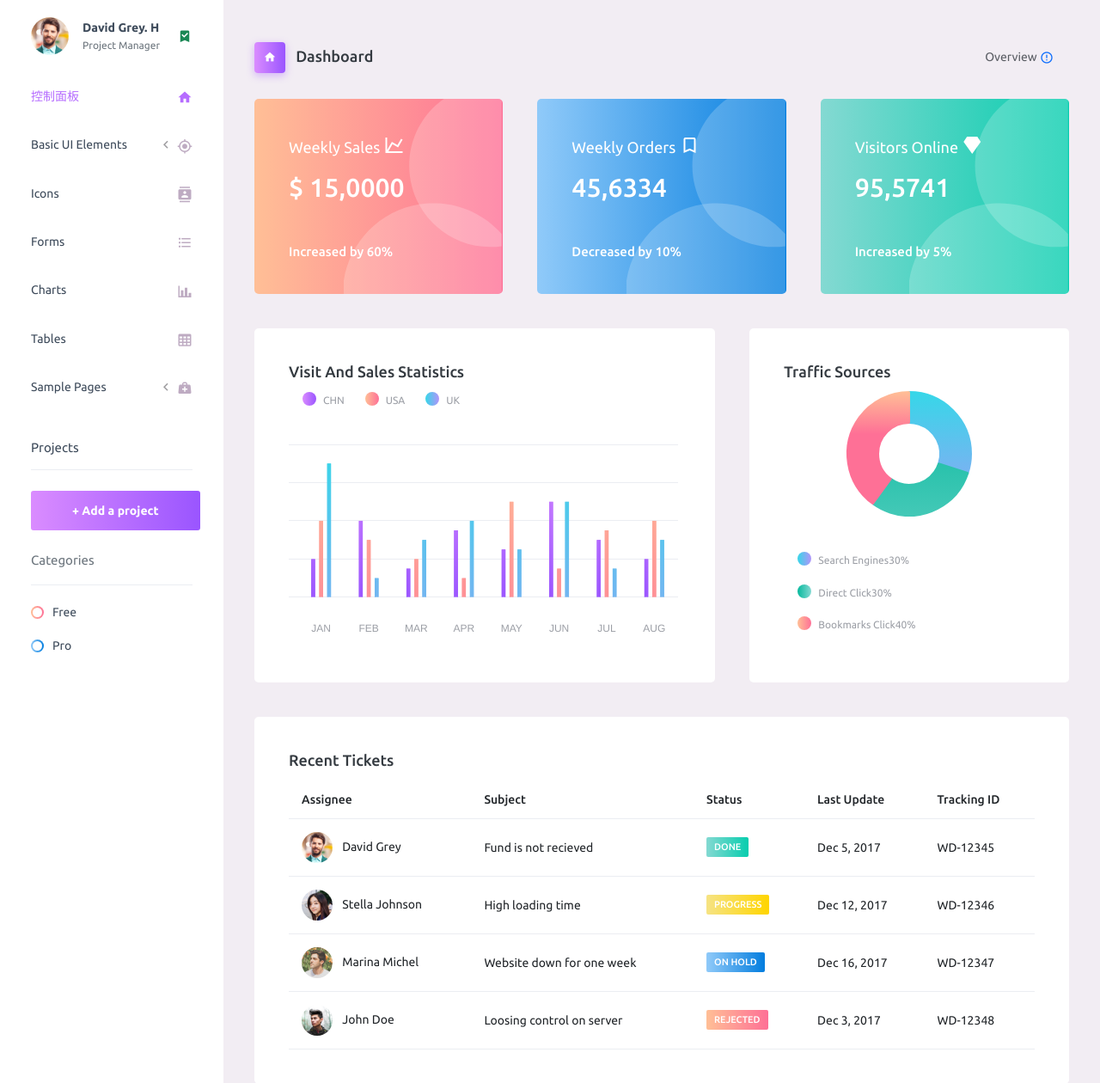
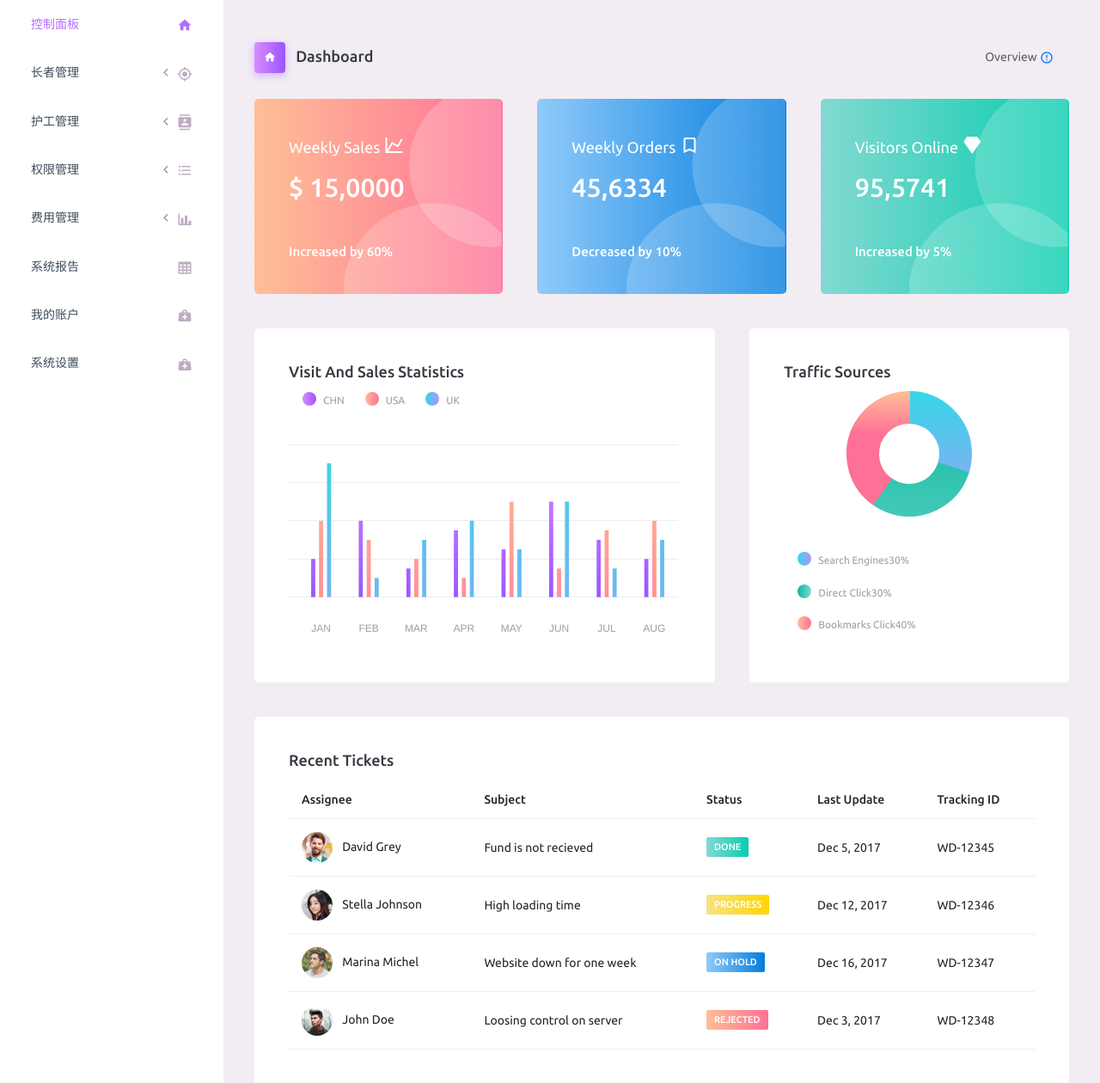
Before and after one commit to hnlxy/SmartEyeWeb, a Flask app: page / in a window 1280 px wide. Shown: the part 70-1330 px from the top of the page at 86% size. Run offline with Flask 3, Linux system fonts and the light colour scheme; some libraries are stand-ins or nearby versions.

Commit message:
Change the index file

```diff
--- a/templates/index.html
+++ b/templates/index.html
@@ -173,20 +173,6 @@
         <!-- partial:partials/_sidebar.html -->
         <nav class="sidebar sidebar-offcanvas" id="sidebar">
           <ul class="nav">
-            <li class="nav-item nav-profile">
-              <a href="#" class="nav-link">
-                <div class="nav-profile-image">
-                  <img src="{{ url_for('static', filename='assets/images/faces/face1.jpg') }}" alt="profile">
-                  <span class="login-status online"></span>
-                  <!--change to offline or busy as needed-->
-                </div>
-                <div class="nav-profile-text d-flex flex-column">
-                  <span class="font-weight-bold mb-2">David Grey. H</span>
-                  <span class="text-secondary text-small">Project Manager</span>
-                </div>
-                <i class="mdi mdi-bookmark-check text-success nav-profile-badge"></i>
-              </a>
-            </li>
             <li class="nav-item">
               <a class="nav-link" href="index.html">
                 <span class="menu-title">控制面板</span>
@@ -194,74 +180,71 @@
               </a>
             </li>
             <li class="nav-item">
-              <a class="nav-link" data-bs-toggle="collapse" href="#ui-basic" aria-expanded="false" aria-controls="ui-basic">
-                <span class="menu-title">Basic UI Elements</span>
+              <a class="nav-link" data-bs-toggle="collapse" href="#elderly-management" aria-expanded="false" aria-controls="elderly-management">
+                <span class="menu-title">长者管理</span>
                 <i class="menu-arrow"></i>
                 <i class="mdi mdi-crosshairs-gps menu-icon"></i>
               </a>
-              <div class="collapse" id="ui-basic">
+              <div class="collapse" id="elderly-management">
                 <ul class="nav flex-column sub-menu">
-                  <li class="nav-item"> <a class="nav-link" href="/pages/ui-features/buttons">Buttons</a></li>
-                  <li class="nav-item"> <a class="nav-link" href="pages/ui-features/typography.html">Typography</a></li>
+                  <li class="nav-item"> <a class="nav-link" href="/pages/ui-features/buttons">成员列表</a></li>
+                  <li class="nav-item"> <a class="nav-link" href="pages/ui-features/typography.html">长者权益</a></li>
+                  <li class="nav-item"> <a class="nav-link" href="pages/ui-features/typography.html">添加长者</a></li>
                 </ul>
               </div>
             </li>
             <li class="nav-item">
-              <a class="nav-link" href="pages/icons/mdi.html">
-                <span class="menu-title">Icons</span>
+              <a class="nav-link" data-bs-toggle="collapse" href="#ui-basic" aria-expanded="false" aria-controls="ui-basic">
+                <span class="menu-title">护工管理</span>
+                <i class="menu-arrow"></i>
                 <i class="mdi mdi-contacts menu-icon"></i>
               </a>
+              <div class="collapse" id="Nursing-management">
+                <ul class="nav flex-column sub-menu">
+                  <li class="nav-item"> <a class="nav-link" href="/pages/ui-features/buttons">护工成员</a></li>
+                  <li class="nav-item"> <a class="nav-link" href="pages/ui-features/typography.html">护工信息</a></li>
+                  <li class="nav-item"> <a class="nav-link" href="pages/ui-features/typography.html">增添护工</a></li>
+                  <li class="nav-item"> <a class="nav-link" href="pages/ui-features/typography.html">任务安排</a></li>
+                </ul>
+              </div>
             </li>
             <li class="nav-item">
               <a class="nav-link" href="pages/forms/basic_elements.html">
-                <span class="menu-title">Forms</span>
+                <span class="menu-title">权限管理</span>
+                <i class="menu-arrow"></i>
                 <i class="mdi mdi-format-list-bulleted menu-icon"></i>
               </a>
             </li>
             <li class="nav-item">
               <a class="nav-link" href="pages/charts/chartjs.html">
-                <span class="menu-title">Charts</span>
+                <span class="menu-title">费用管理</span>
+                <i class="menu-arrow"></i>
                 <i class="mdi mdi-chart-bar menu-icon"></i>
               </a>
+              <div class="collapse" id="ui-basic">
+                <ul class="nav flex-column sub-menu">
+                  <li class="nav-item"> <a class="nav-link" href="pages/ui-features/typography.html">分析报告</a></li>
+                  <li class="nav-item"> <a class="nav-link" href="pages/ui-features/typography.html">账单管理</a></li>
+                </ul>
+              </div>
             </li>
             <li class="nav-item">
               <a class="nav-link" href="pages/tables/basic-table.html">
-                <span class="menu-title">Tables</span>
+                <span class="menu-title">系统报告</span>
                 <i class="mdi mdi-table-large menu-icon"></i>
               </a>
             </li>
             <li class="nav-item">
               <a class="nav-link" data-bs-toggle="collapse" href="#general-pages" aria-expanded="false" aria-controls="general-pages">
-                <span class="menu-title">Sample Pages</span>
-                <i class="menu-arrow"></i>
+                <span class="menu-title">我的账户</span>
                 <i class="mdi mdi-medical-bag menu-icon"></i>
               </a>
-              <div class="collapse" id="general-pages">
-                <ul class="nav flex-column sub-menu">
-                  <li class="nav-item"> <a class="nav-link" href="pages/samples/blank-page.html"> Blank Page </a></li>
-                  <li class="nav-item"> <a class="nav-link" href="pages/samples/login.html"> Login </a></li>
-                  <li class="nav-item"> <a class="nav-link" href="pages/samples/register.html"> Register </a></li>
-                  <li class="nav-item"> <a class="nav-link" href="pages/samples/error-404.html"> 404 </a></li>
-                  <li class="nav-item"> <a class="nav-link" href="pages/samples/error-500.html"> 500 </a></li>
-                </ul>
-              </div>
             </li>
-            <li class="nav-item sidebar-actions">
-              <span class="nav-link">
-                <div class="border-bottom">
-                  <h6 class="font-weight-normal mb-3">Projects</h6>
-                </div>
-                <button class="btn btn-block btn-lg btn-gradient-primary mt-4">+ Add a project</button>
-                <div class="mt-4">
-                  <div class="border-bottom">
-                    <p class="text-secondary">Categories</p>
-                  </div>
-                  <ul class="gradient-bullet-list mt-4">
-                    <li>Free</li>
-                    <li>Pro</li>
-                  </ul>
-                </div>
-              </span>
+            <li class="nav-item">
+              <a class="nav-link" data-bs-toggle="collapse" href="#general-pages" aria-expanded="false" aria-controls="general-pages">
+                <span class="menu-title">系统设置</span>
+                <i class="mdi mdi-medical-bag menu-icon"></i>
+              </a>
             </li>
           </ul>
         </nav>
```
